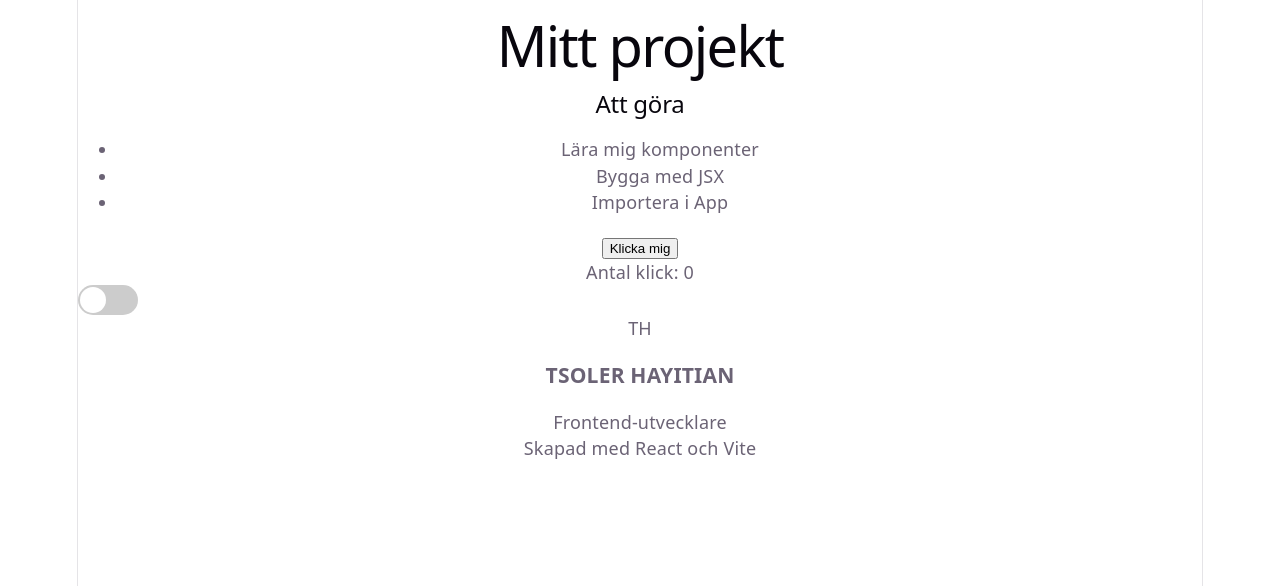
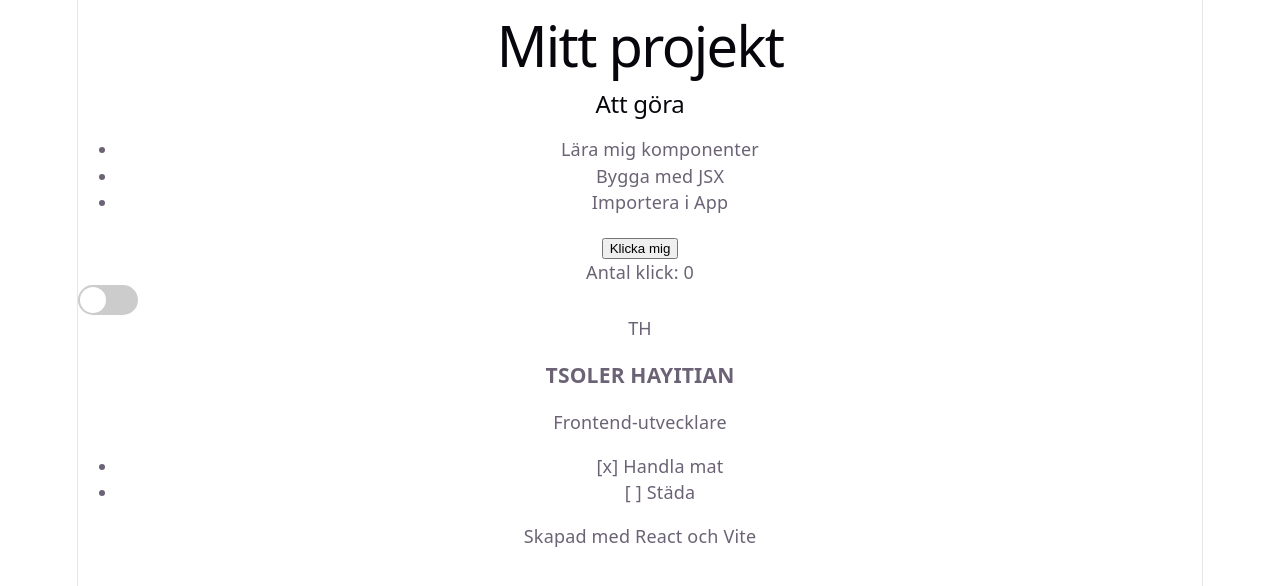
Before and after one commit to TSOLER89/test-vite, a React (Vite) app: page / in a window 1280 px wide. Shown: the top 586 px of the page. Built offline with nearby package versions, Linux system fonts and the light colour scheme.

Commit message:
Add TaskList component to manage and display tasks in the application

```diff
--- a/src/App.jsx
+++ b/src/App.jsx
@@ -4,6 +4,7 @@ import Footer from './components/Footer'
 import ClickButton from './components/ClickButton'
 import ToggleSwitch from './components/ToggleSwitch'
 import ProfileCard from './components/ProfileCard'
+import TaskList from './components/TaskList'
 import './App.css'
 
 function App() {
@@ -18,6 +19,12 @@ function App() {
         role="Frontend-utvecklare"
         initials="TH"
       />
+      <TaskList
+        tasks={[
+          { id: 1, text: "Handla mat", done: true },
+          { id: 2, text: "Städa", done: false },
+        ]}
+      />
       <Footer />
     </>
   )
--- /dev/null
+++ b/src/components/TaskList.jsx
@@ -0,0 +1,24 @@
+
+
+import React from 'react';
+
+function TaskList({ tasks }) {
+  return (
+    <ul>
+      {tasks.map((task) => (
+        <li key={task.id}>
+          {task.done ? "[x]" : "[ ]"} {task.text}
+        </li>
+      ))}
+    </ul>
+  );
+}
+export default TaskList;
+
+// Användning:
+<TaskList
+  tasks={[
+    { id: 1, text: "Handla mat", done: true },
+    { id: 2, text: "Städa", done: false },
+  ]}
+/>
```
